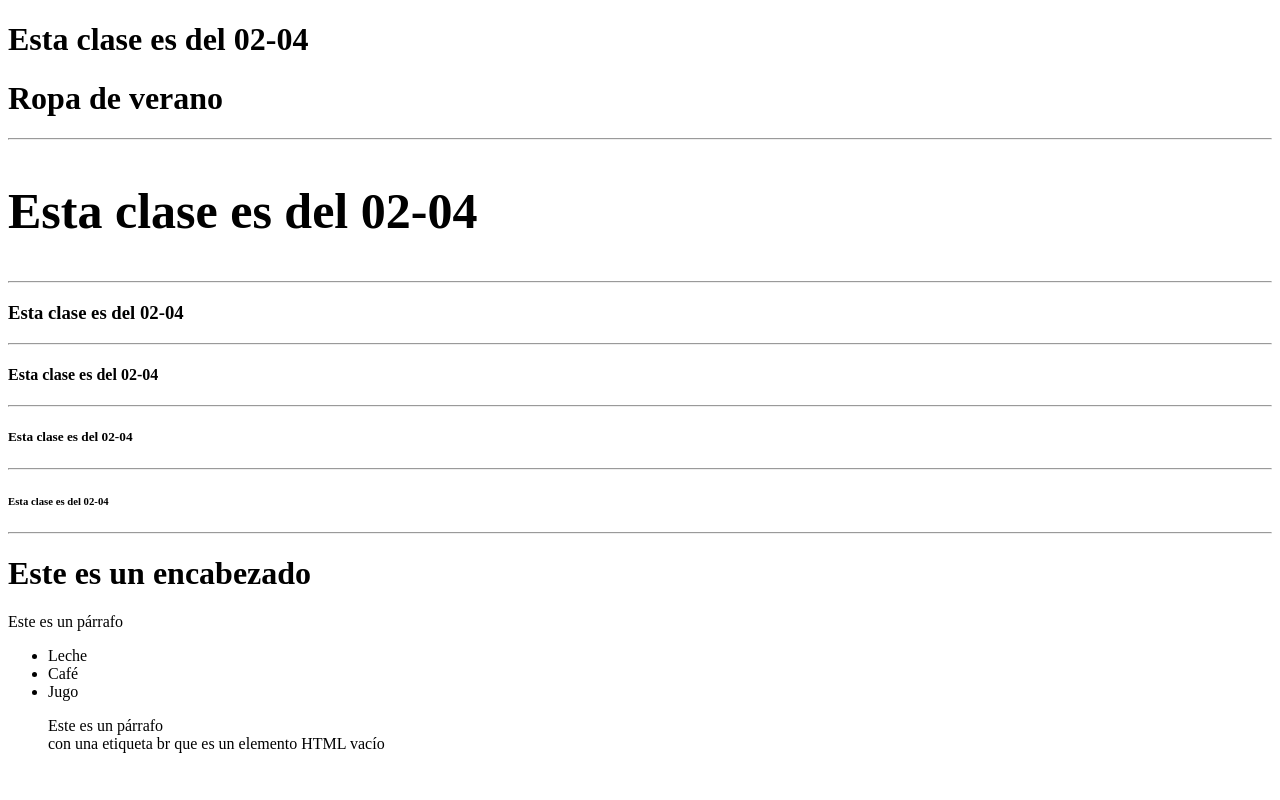
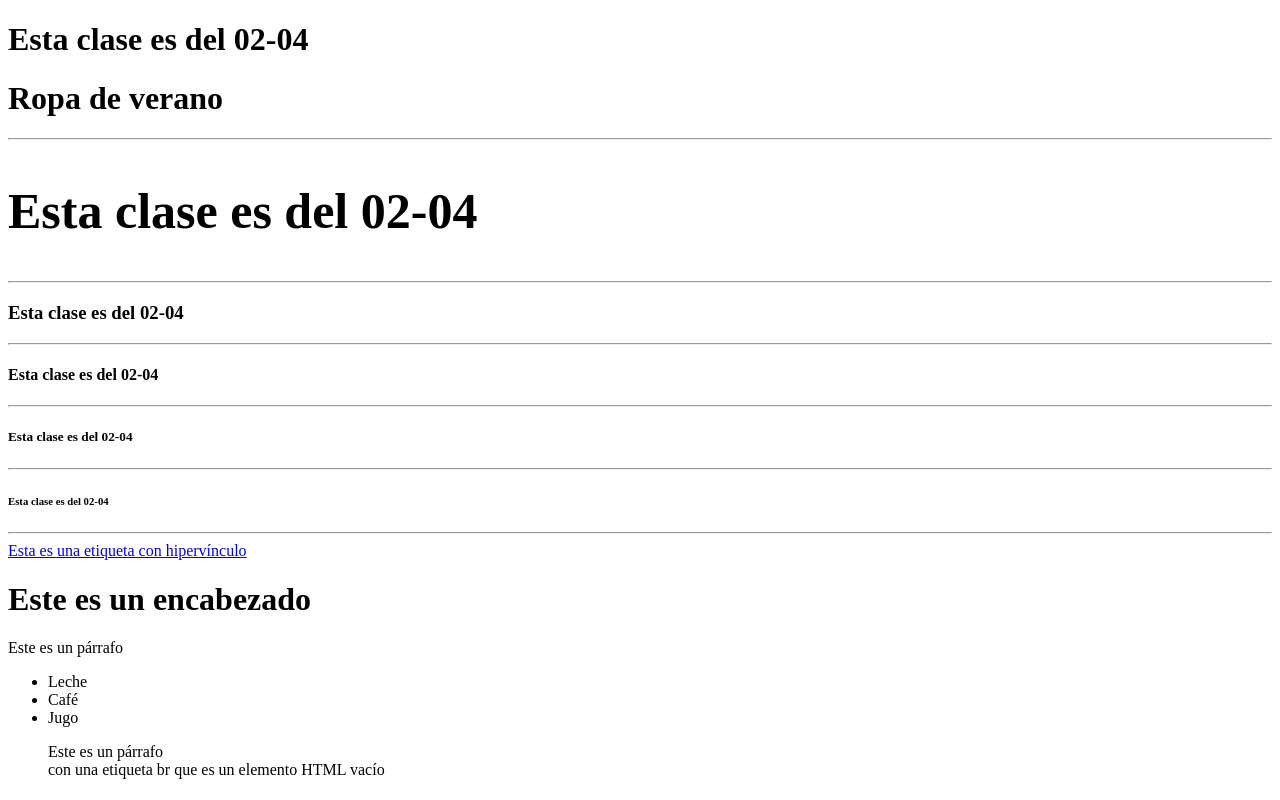
Before and after one commit to JhonMiranda16/Clase-31-03-2025.github.io, a plain HTML site: page index.html in a window 1280 px wide. Drawn offline with Linux system fonts and the light colour scheme.

Commit message:
Update index.html

```diff
--- a/index.html
+++ b/index.html
@@ -24,6 +24,7 @@
     <hr>
     <h6>Esta clase es del 02-04</h6>
     <hr>
+    <a href="https://www.adidas.pe/" target="_blank">Esta es una etiqueta con hipervínculo</a>
 
     <h1>Este es un encabezado</h1>
     <p>Este es un párrafo</p>
```
